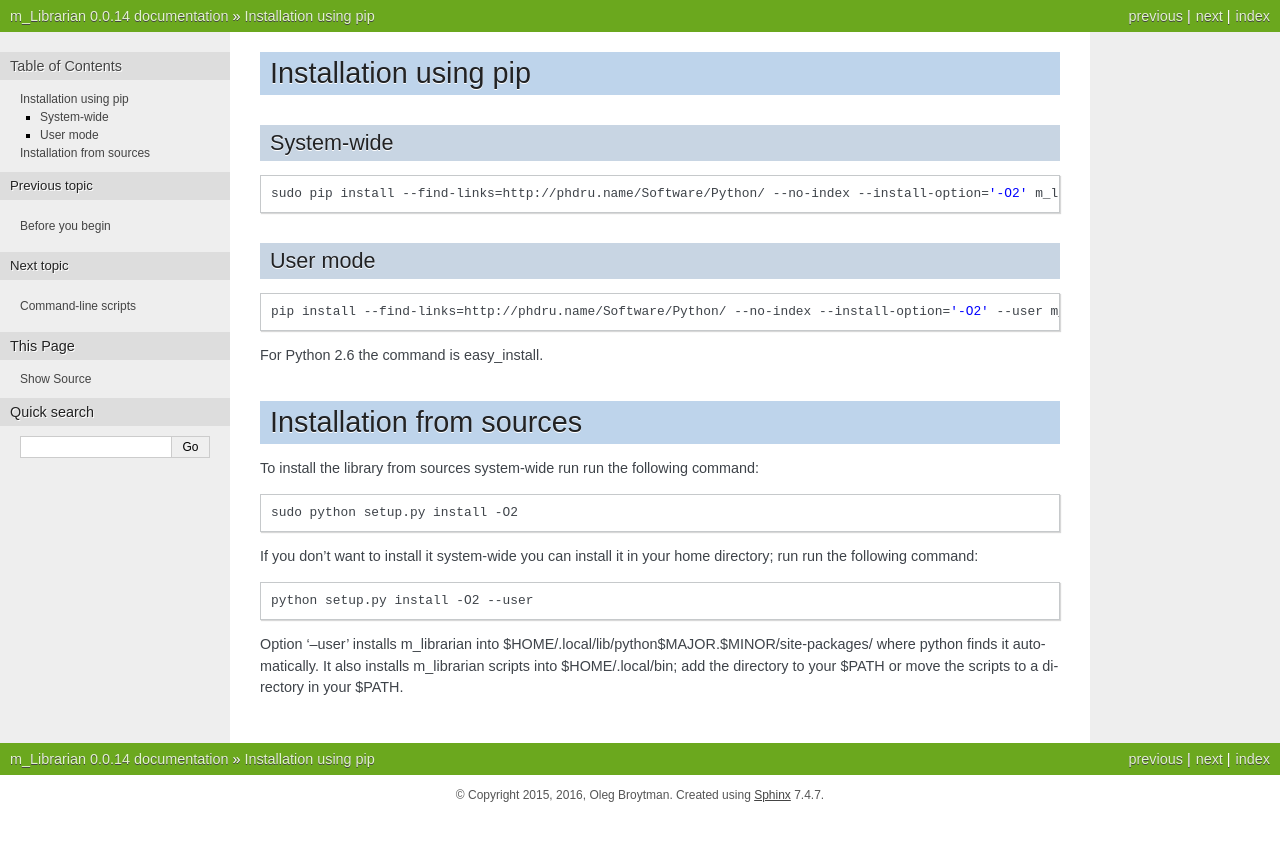
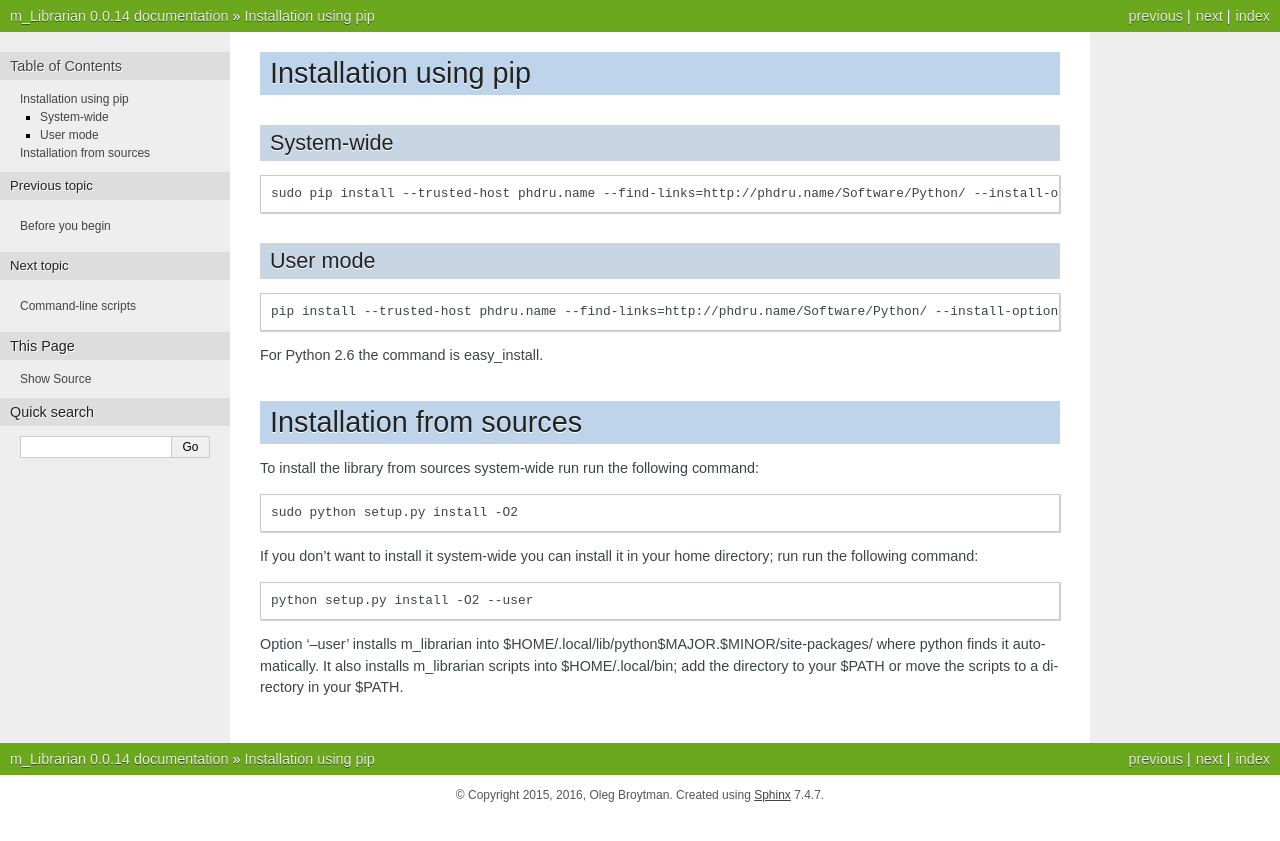
Before and after one commit to phdru/m_librarian, a Sphinx documentation site: the page built from docs/install.rst, in a window 1280 px wide. Shown: the top 841 px of the page. Built offline with Sphinx 7.4.7, drawn with Linux system fonts in a browser that asks for light colours.

Commit message:
Update installation instruction: fix trusted host
Remove --no-index to install m_lib.defenc.

```diff
--- a/docs/install.rst
+++ b/docs/install.rst
@@ -6,14 +6,14 @@ System-wide
 
 ::
 
-    sudo pip install --find-links=http://phdru.name/Software/Python/ --no-index --install-option='-O2' m_librarian
+    sudo pip install --trusted-host phdru.name --find-links=http://phdru.name/Software/Python/ --install-option='-O2' m_librarian
 
 User mode
 ---------
 
 ::
 
-    pip install --find-links=http://phdru.name/Software/Python/ --no-index --install-option='-O2' --user m_librarian
+    pip install --trusted-host phdru.name --find-links=http://phdru.name/Software/Python/ --install-option='-O2' --user m_librarian
 
 For Python 2.6 the command is easy_install.
 
```
